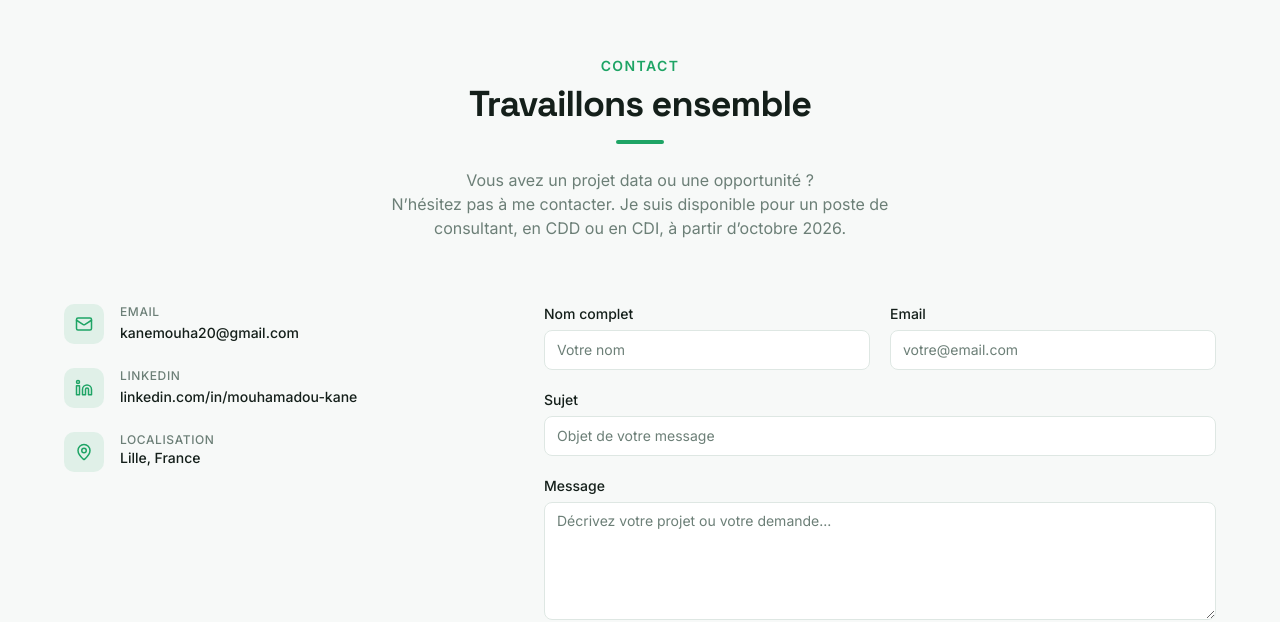
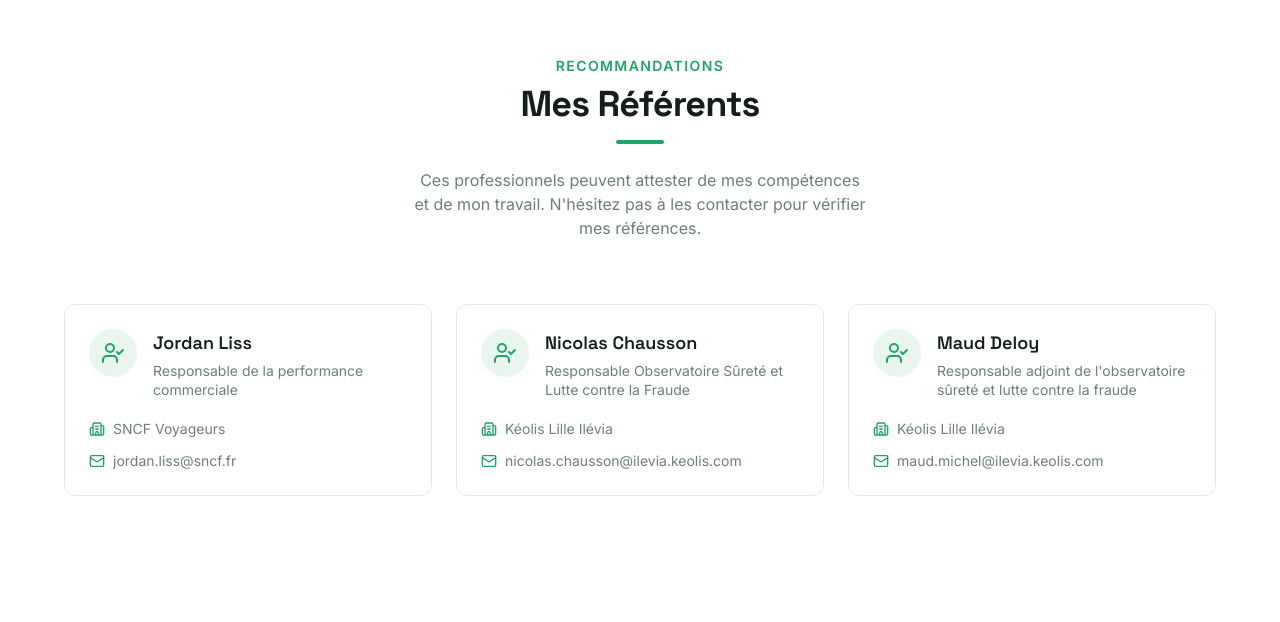
Before and after one commit to MouhamadouKane/Mon_Portofolio, a Next.js app: page / in a window 1280 px wide. Shown: the part 6170-6792 px from the top of the page. Built offline with nearby package versions, Linux system fonts and the light colour scheme.

Commit message:
feat: add References component to portfolio
Create and integrate "Mes Référents" section following portfolio design.

Co-authored-by: Mouhamadou Kane <121967533+MouhamadouKane@users.noreply.github.com>

```diff
--- a/app/page.tsx
+++ b/app/page.tsx
@@ -5,6 +5,7 @@ import { Skills } from "@/components/skills";
 import { Projects } from "@/components/projects";
 import { Experience } from "@/components/experience";
 import { Certifications } from "@/components/certifications";
+import { References } from "@/components/references";
 import { Contact } from "@/components/contact";
 import { Footer } from "@/components/footer";
 
@@ -19,6 +20,7 @@ export default function Page() {
         <Projects />
         <Experience />
         <Certifications />
+        <References />
         <Contact />
       </main>
       <Footer />
--- /dev/null
+++ b/components/references.tsx
@@ -0,0 +1,117 @@
+"use client";
+
+import React from "react";
+import { useRef, useEffect, useState } from "react";
+import { UserCheck, Mail, Building2 } from "lucide-react";
+
+function useInView(ref: React.RefObject<HTMLElement | null>) {
+  const [isInView, setIsInView] = useState(false);
+  useEffect(() => {
+    if (!ref.current) return;
+    const observer = new IntersectionObserver(
+      ([entry]) => {
+        if (entry.isIntersecting) {
+          setIsInView(true);
+          observer.disconnect();
+        }
+      },
+      { threshold: 0.1 }
+    );
+    observer.observe(ref.current);
+    return () => observer.disconnect();
+  }, [ref]);
+  return isInView;
+}
+
+const references = [
+  {
+    name: "Jordan Liss",
+    role: "Responsable de la performance commerciale",
+    company: "SNCF Voyageurs",
+    email: "jordan.liss@sncf.fr",
+  },
+  {
+    name: "Nicolas Chausson",
+    role: "Responsable Observatoire Sûreté et Lutte contre la Fraude",
+    company: "Kéolis Lille Ilévia",
+    email: "nicolas.chausson@ilevia.keolis.com",
+  },
+  {
+    name: "Maud Deloy",
+    role: "Responsable adjoint de l'observatoire sûreté et lutte contre la fraude",
+    company: "Kéolis Lille Ilévia",
+    email: "maud.michel@ilevia.keolis.com",
+  },
+];
+
+export function References() {
+  const sectionRef = useRef<HTMLElement>(null);
+  const isInView = useInView(sectionRef);
+
+  return (
+    <section
+      ref={sectionRef}
+      id="references"
+      className="relative px-6 py-24 lg:py-32"
+    >
+      <div className="mx-auto max-w-6xl">
+        <div className="mb-16 text-center">
+          <p className="mb-2 text-sm font-semibold uppercase tracking-widest text-primary">
+            Recommandations
+          </p>
+          <h2 className="font-heading text-3xl font-bold tracking-tight text-foreground sm:text-4xl">
+            Mes Référents
+          </h2>
+          <div className="mx-auto mt-4 h-1 w-12 rounded-full bg-primary" />
+          <p className="mx-auto mt-6 max-w-lg text-pretty text-muted-foreground">
+            Ces professionnels peuvent attester de mes compétences et de mon
+            travail. N&apos;hésitez pas à les contacter pour vérifier mes références.
+          </p>
+        </div>
+
+        <div className="grid gap-6 sm:grid-cols-2 lg:grid-cols-3">
+          {references.map((ref, i) => (
+            <div
+              key={ref.email}
+              className={`group rounded-xl border border-border bg-card p-6 transition-all duration-300 hover:border-primary/30 hover:shadow-md ${
+                isInView ? "animate-fade-in-up" : "opacity-0"
+              }`}
+              style={{
+                animationDelay: isInView ? `${i * 0.1}s` : "0s",
+                opacity: isInView ? undefined : 0,
+              }}
+            >
+              <div className="flex items-start gap-4">
+                <div className="flex h-12 w-12 shrink-0 items-center justify-center rounded-full bg-primary/10 text-primary transition-colors group-hover:bg-primary group-hover:text-primary-foreground">
+                  <UserCheck size={24} />
+                </div>
+                <div className="min-w-0 flex-1">
+                  <h3 className="font-heading text-lg font-semibold text-card-foreground">
+                    {ref.name}
+                  </h3>
+                  <p className="mt-1 text-sm leading-snug text-muted-foreground">
+                    {ref.role}
+                  </p>
+                </div>
+              </div>
+
+              <div className="mt-5 space-y-3">
+                <div className="flex items-center gap-2 text-sm text-muted-foreground">
+                  <Building2 size={16} className="shrink-0 text-primary" />
+                  <span>{ref.company}</span>
+                </div>
+                <a
+                  href={`mailto:${ref.email}`}
+                  className="flex items-center gap-2 text-sm text-muted-foreground transition-colors hover:text-primary"
+                >
+                  <Mail size={16} className="shrink-0 text-primary" />
+                  <span className="truncate">{ref.email}</span>
+                </a>
+              </div>
+            </div>
+          ))}
+        </div>
+      </div>
+    </section>
+  );
+}
```
